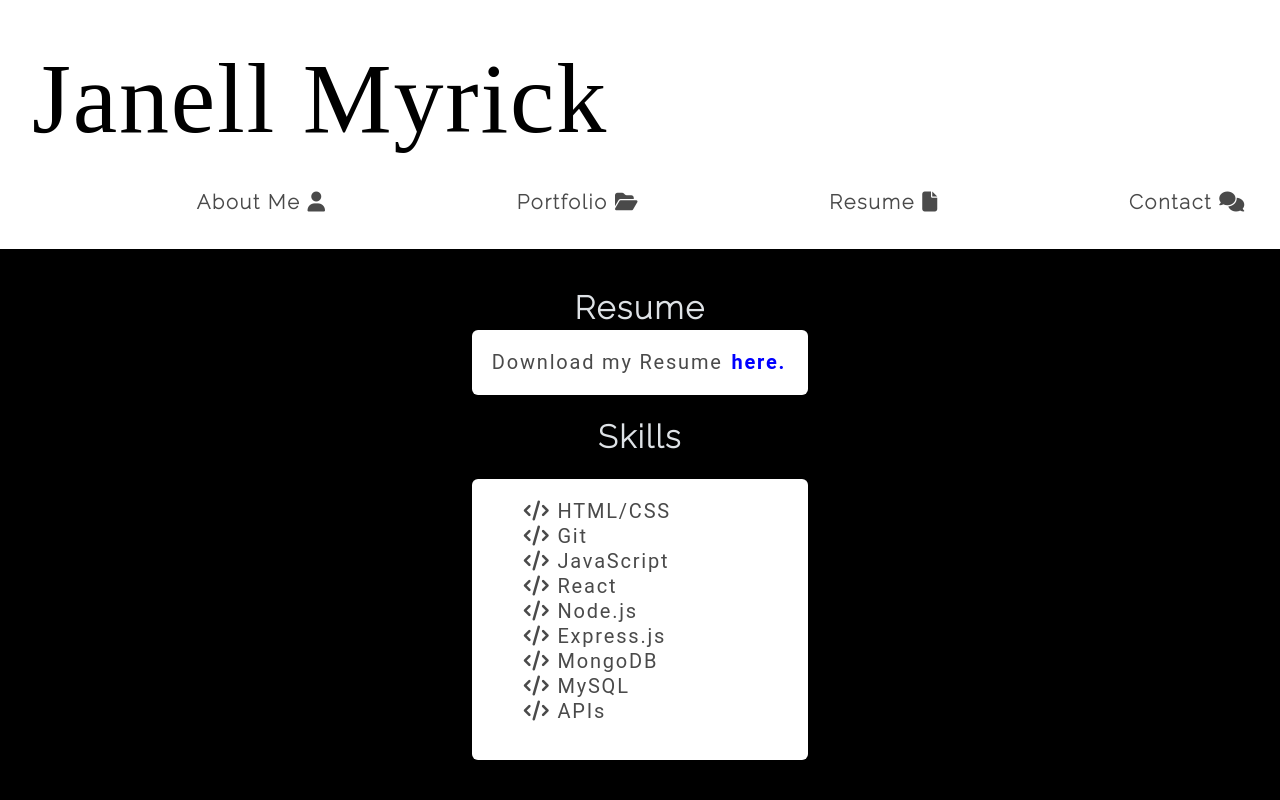
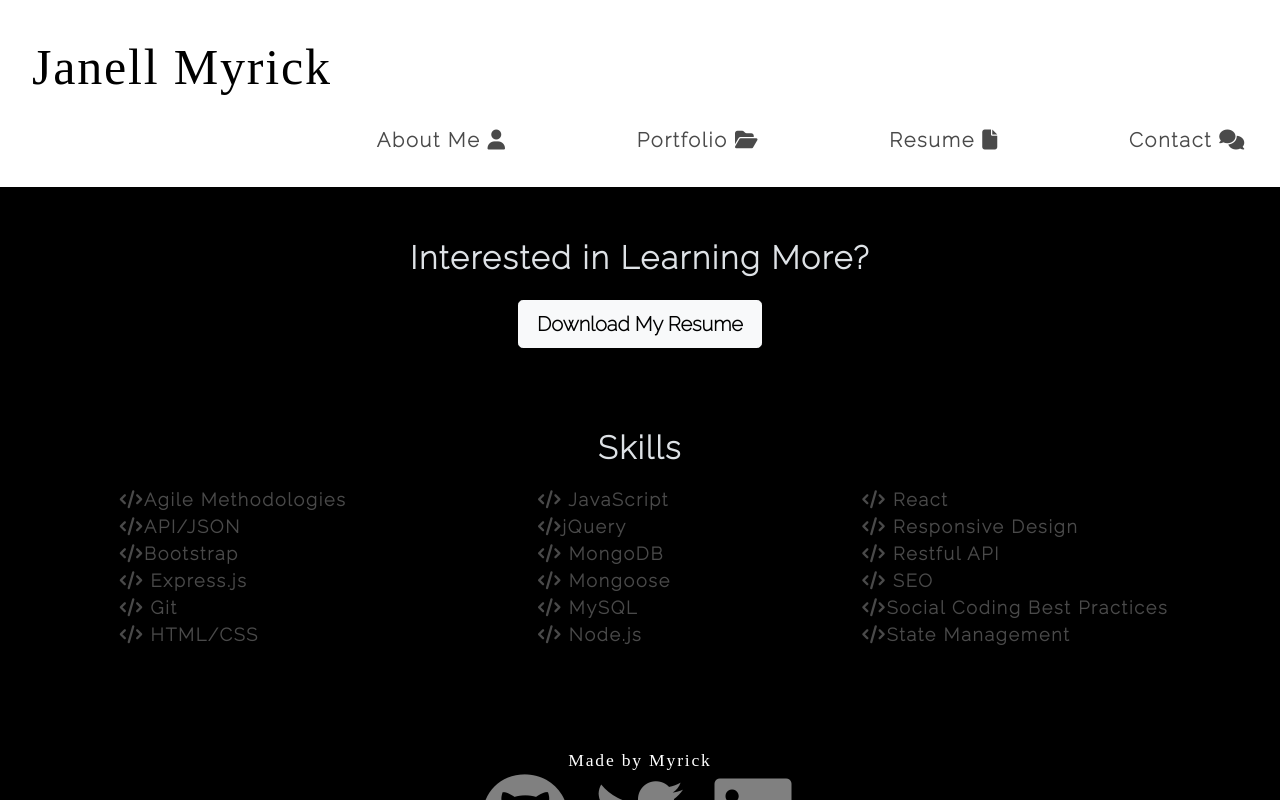
Before and after one commit to luvthatduck/my-react-portfolio, a React (Create React App) app: page / in a window 1280 px wide. Both pictures are taken after a click on the element "Resume". Shown: the top 800 px of the page. Built offline with nearby package versions, Linux system fonts and the light colour scheme; a web font is replaced by a local one.

Commit message:
updating resume page and about me

```diff
--- a/src/assets/styles.css
+++ b/src/assets/styles.css
@@ -1,9 +1,9 @@
-
 body {
   font-family: 'Raleway', sans-serif;
   color: white;
   background-color: black;
 }
+
 footer {
   display: flex;
   color: white;
@@ -12,7 +12,7 @@ footer {
   justify-content: center;
   background-color: black;
   font-family: 'Fredericka the Great', cursive;
-  font-weight:200;
+  font-weight: 200;
   padding-top: 15px;
 }
 
@@ -26,9 +26,11 @@ footer {
   align-content: center;
   background-color: black;
 }
+
 .box {
   background-color: black;
 }
+
 .title {
   font-family: 'Raleway', sans-serif;
   color: #DEE2E6;
@@ -57,7 +59,6 @@ footer {
   width: 75%;
   height: auto;
   border: black solid transparent;
-
 }
 
 .images img:hover {
@@ -66,13 +67,14 @@ footer {
 }
 
 h1.nav-title {
-  font-weight:200;
-  font-size:100px;
+  font-weight: 200;
+  font-size: 50px;
   color: black;
   padding-left: 20px;
   padding-top: 10px;
   font-family: 'Fredericka the Great', cursive;
 }
+
 .h2 {
   color: black;
   font-family: 'Raleway', sans-serif;
@@ -82,22 +84,18 @@ h1.nav-title {
   height: 60px;
 }
 
-
 .navbar-item {
   font-weight: bolder;
   font-size: 20px;
-  padding-left:85px;
+  padding-left: 55px;
 }
 
-.resume-anchor {
-  color: blue;
-}
 
 
 div.box {
   /* display: flex; */
-  width:100%;
-  background-color: white;
+  width: 100%;
+  /* background-color: white; */
   box-shadow: 0 4px 8px 0 rgba(0, 0, 0, 0.2), 0 6px 20px 0 rgba(0, 0, 0, 0.19);
   margin-bottom: 25px;
   /* justify-content: center; */
@@ -109,9 +107,8 @@ div.box {
   background-color: white;
   box-shadow: 0 4px 8px 0 rgba(0, 0, 0, 0.5), 0 6px 20px 0 rgba(0, 0, 0, 0.19);
   margin-bottom: 25px;
+}
 
-
-}
 .card2 {
   width: 55%;
   background-color: white;
@@ -137,9 +134,23 @@ img.profilepic {
 }
 
 .icon {
- color: gray;
+  color: gray;
 }
 
 .icon:hover {
-  color: green ;
- }
+  color: green;
+}
+
+.a.a.resume-anchor {
+  color: blue;
+  text-decoration: none;
+}
+.btnTitle {
+  color: black;
+}
+
+.skillBox,.mb-2 {
+  display: flex;
+  flex-wrap: wrap;
+  justify-content: space-around;
+}
--- a/src/components/Resume/Resume.js
+++ b/src/components/Resume/Resume.js
@@ -1,34 +1,70 @@
 import React from 'react';
+import { Container } from 'react-bootstrap';
+import Button from 'react-bootstrap/Button'
+import Row from 'react-bootstrap/Row'
+import Col from 'react-bootstrap/Col'
 
 function Resume() {
 
   return (
-    <section className="section resume columns is-centered">
+    <section>
+      <Row>
+        <section className="section resume">
           <div>
-        <h1 className="title resume  has-text-centered">Resume</h1>
-        <h2 className="subtitle">
+            <h1 className="title resume  has-text-centered">Interested in Learning More?</h1>
+            <h2 className="subtitle"></h2>
 
             <div class="box">
-            Download my Resume <a className="resume-anchor" href={require('../../assets/janellmyrickResume.pdf').default} target="_blank" download>here.</a>
+              <div className="mb-2">
+
+                <Button variant="light" size="lg">
+
+                  <a className="resume-anchor" style={{ color: "#000000" }} href={require('../../assets/janellmyrickResume.pdf').default} target="_blank" download >Download My Resume</a>
+                </Button>
               </div>
-          <h1 className="title resume  has-text-centered">Skills</h1>
-          <div class="box">
+            </div>
+            <Col>
+              <h1 className="title resume  has-text-centered ">Skills</h1>
+              <div class="box skillBox columns">
+                <div class="columns ">
                   <ul>
+                    <li><i class="fas fa-code"></i>Agile Methodologies</li>
+                    <li><i class="fas fa-code"></i>API/JSON</li>
+                    <li><i class="fas fa-code"></i>Bootstrap </li>
+                    <li><i class="fas fa-code"></i> Express.js</li>
+                    <li><i class="fas fa-code"></i> Git</li>
                     <li><i class="fas fa-code"></i> HTML/CSS</li>
-              <li><i class="fas fa-code"></i> Git</li>
+                  </ul>
+                </div>
+                <div class="columns ">
+                  <ul>
                     <li><i class="fas fa-code"></i> JavaScript</li>
-              <li><i class="fas fa-code"></i> React</li>
+                    <li><i class="fas fa-code"></i>jQuery </li>
+                    <li><i class="fas fa-code"></i> MongoDB</li>
+                    <li><i class="fas fa-code"></i> Mongoose</li>
+                    <li><i class="fas fa-code"></i> MySQL</li>
                     <li><i class="fas fa-code"></i> Node.js</li>
-              <li><i class="fas fa-code"></i> Express.js</li>
-              <li><i class="fas fa-code"></i> MongoDB</li>
-              <li><i class="fas fa-code"></i> MySQL</li>
-              <li><i class="fas fa-code"></i> APIs</li>
 
                   </ul>
                 </div>
+                <div class="columns ">
+                  <ul>
+                  <li><i class="fas fa-code"></i> React</li>
+                    <li><i class="fas fa-code"></i> Responsive Design</li>
+                    <li><i class="fas fa-code"></i> Restful API </li>
+                    <li><i class="fas fa-code"></i> SEO </li>
+                    <li><i class="fas fa-code"></i>Social Coding Best Practices </li>
+                    <li><i class="fas fa-code"></i>State Management </li>
+                  </ul>
+                </div>
+              </div>
 
-        </h2>
+
+            </Col>
           </div>
+
+        </section>
+      </Row>
     </section>
   )
 }
```
Also changed, not shown: src/components/About/About.js (+8 -9 lines). Lines whose indentation alone changed are shown as unchanged.
